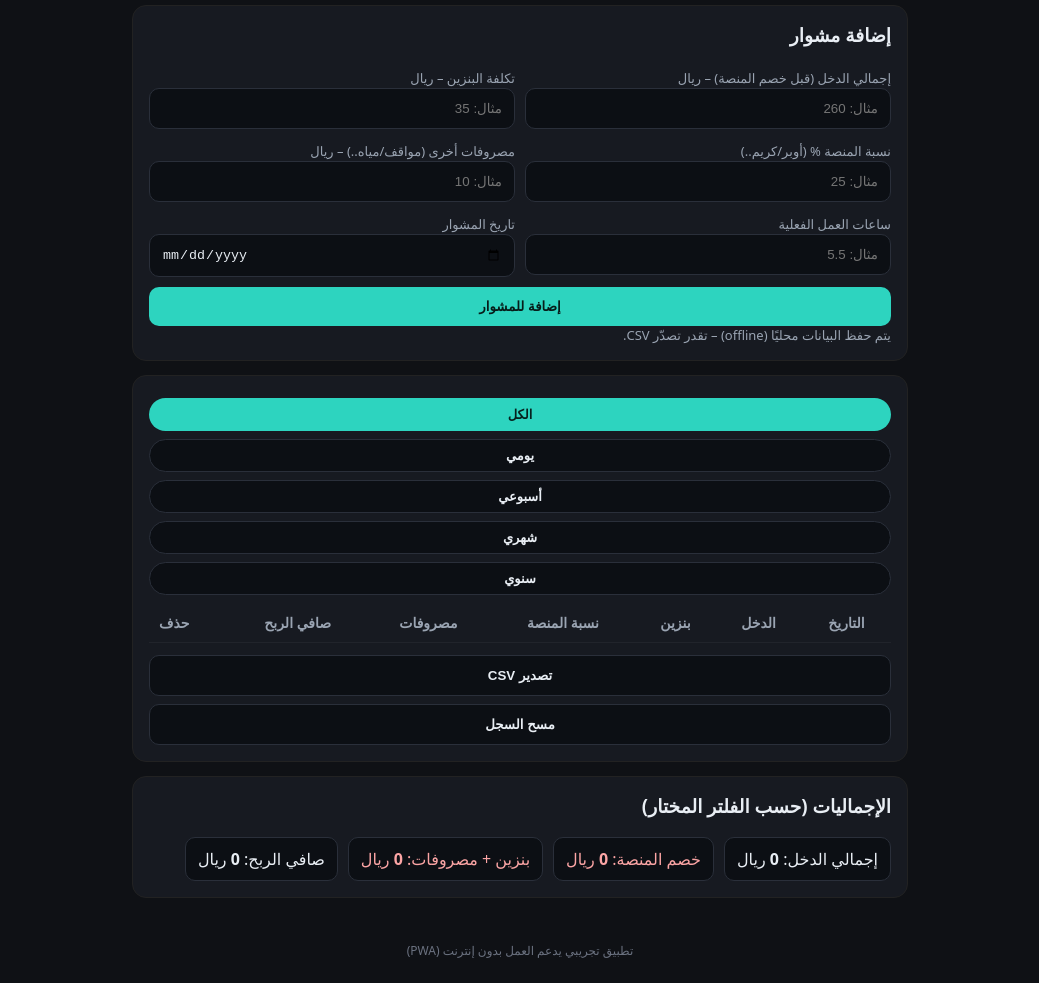
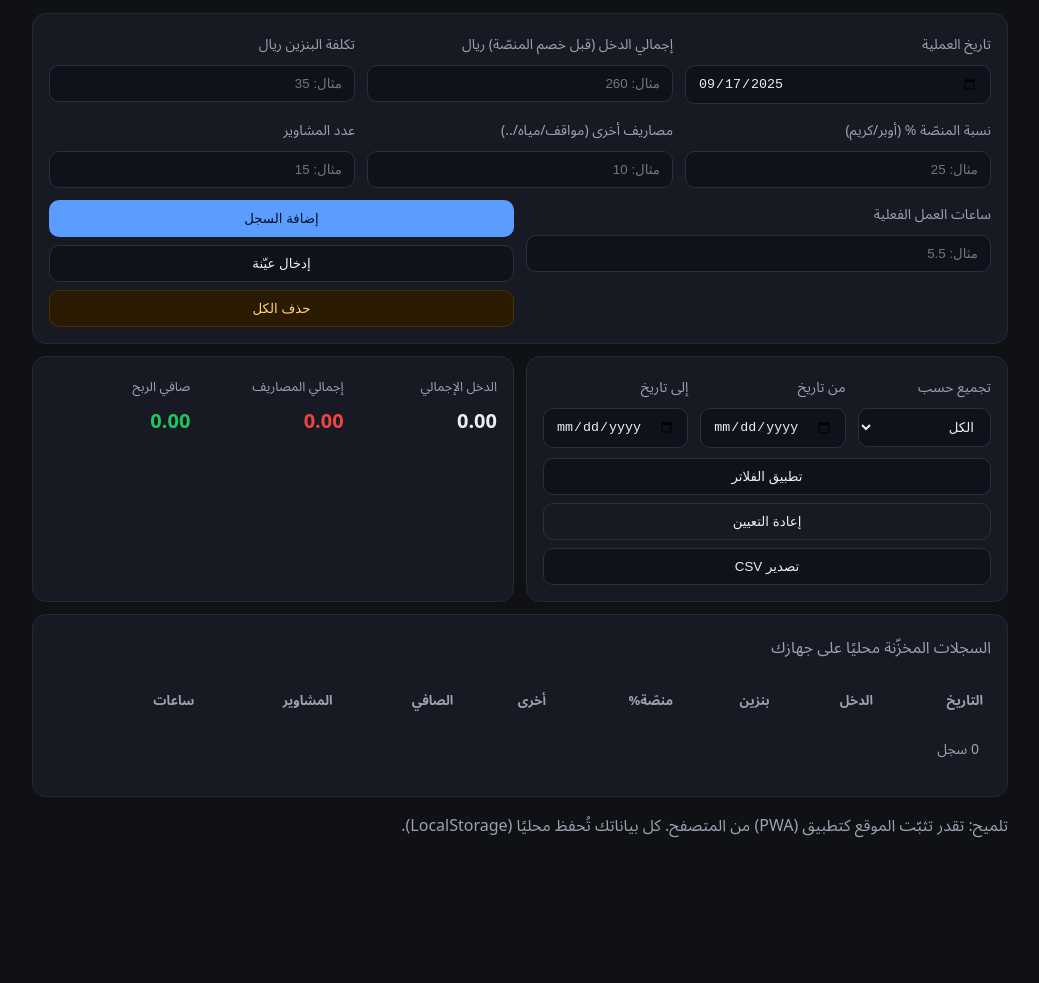
Before and after one commit to abdullahxsa/abdullah-test, a plain HTML site: page index.html in a window 1280 px wide. Shown: the part 86-1069 px from the top of the page, without its empty margins (120-1159 px from the left). After the commit the page ends 969 px from the top, so only its background shows below. Drawn offline with Linux system fonts and the light colour scheme.

Commit message:
إضافة نسخة PWA كاملة لحاسبة أرباح المشاوير

```diff
--- /dev/null
+++ b/app.js
@@ -0,0 +1,43 @@
+const KEY = "trips_v1";
+function load(){ try{return JSON.parse(localStorage.getItem(KEY))||[]}catch{return[]} }
+function save(x){ localStorage.setItem(KEY, JSON.stringify(x)); }
+const el = id=>document.getElementById(id);
+const rowsEl=el("rows"),sumIncomeEl=el("sumIncome"),sumCostsEl=el("sumCosts"),sumProfitEl=el("sumProfit"),countNoteEl=el("countNote");
+const dateEl=el("date"),incomeEl=el("income"),gasEl=el("gas"),platformEl=el("platform"),otherEl=el("other"),ridesEl=el("rides"),hoursEl=el("hours");
+const groupByEl=el("groupBy"),fromEl=el("fromDate"),toEl=el("toDate");
+let data=load();
+const toISO=d=>new Date(d).toISOString().slice(0,10); const todayISO=()=>toISO(new Date());
+function compute(e){ const income=+e.income||0; const platformFee=income*((+e.platform||0)/100); const costs=(+e.gas||0)+(+e.other||0)+platformFee; return {income,costs,profit:income-costs}; }
+function addEntry(ev){ ev&&ev.preventDefault(); const item={ id:crypto.randomUUID(), date:dateEl.value||todayISO(), income:+incomeEl.value||0, gas:+gasEl.value||0, platform:+platformEl.value||0, other:+otherEl.value||0, rides:+ridesEl.value||0, hours:+hoursEl.value||0 }; data.push(item); save(data); clearForm(); render(); }
+function removeEntry(id){ data=data.filter(x=>x.id!==id); save(data); render(); }
+function addDemo(){ const t=new Date(); const rnd=(a,b)=>Math.round(a+Math.random()*(b-a)); for(let i=0;i<8;i++){ const d=new Date(t); d.setDate(d.getDate()-i); data.push({ id:crypto.randomUUID(), date:toISO(d), income:rnd(180,320), gas:rnd(20,55), platform:25, other:rnd(0,20), rides:rnd(8,18), hours:+(Math.random()*6+3).toFixed(1) }); } save(data); render(); }
+function clearForm(){ incomeEl.value=gasEl.value=platformEl.value=otherEl.value=ridesEl.value=hoursEl.value=""; dateEl.value=todayISO(); }
+function inRange(d,f,to){ const x=toISO(d); return (!f||x>=f)&&(!to||x<=to); }
+function applyFilters(list){ const mode=groupByEl.value; const from=fromEl.value||null; const to=toEl.value||null; if(mode==="range")return list.filter(x=>inRange(x.date,from,to)); if(mode==="all")return list;
+  const now=new Date(); let s=null,e=null;
+  if(mode==="day"){ s=toISO(now); e=toISO(now);}
+  else if(mode==="week"){ const n=new Date(now); const day=(n.getDay()+6)%7; const st=new Date(n); st.setDate(n.getDate()-day); const en=new Date(st); en.setDate(st.getDate()+6); s=toISO(st); e=toISO(en);}
+  else if(mode==="month"){ const st=new Date(now.getFullYear(),now.getMonth(),1); const en=new Date(now.getFullYear(),now.getMonth()+1,0); s=toISO(st); e=toISO(en);}
+  else if(mode==="year"){ const st=new Date(now.getFullYear(),0,1); const en=new Date(now.getFullYear(),11,31); s=toISO(st); e=toISO(en);}
+  return list.filter(x=>inRange(x.date,s,e));
+}
+function exportCSV(list){ const headers=["date","income","gas","platform","other","profit","rides","hours"]; const lines=[headers.join(",")];
+  list.forEach(x=>{ const {profit}=compute(x); lines.push([x.date,x.income,x.gas,x.platform,x.other,profit.toFixed(2),x.rides,x.hours].join(",")); });
+  const blob=new Blob([lines.join("\n")],{type:"text/csv;charset=utf-8;"}); const a=document.createElement("a"); a.href=URL.createObjectURL(blob); a.download="trips.csv"; a.click(); URL.revokeObjectURL(a.href);
+}
+function render(){ const list=applyFilters([...data].sort((a,b)=>b.date.localeCompare(a.date))); rowsEl.innerHTML=""; let ti=0,tc=0,tp=0;
+  list.forEach(x=>{ const {income,costs,profit}=compute(x); ti+=income; tc+=costs; tp+=profit;
+    const tr=document.createElement("tr");
+    tr.innerHTML=`<td>${x.date}</td><td>${income.toFixed(2)}</td><td>${(+x.gas||0).toFixed(2)}</td><td>${(+x.platform||0).toFixed(1)}%</td><td>${(+x.other||0).toFixed(2)}</td><td class="${profit>=0?"ok":"bad"}">${profit.toFixed(2)}</td><td>${x.rides||0}</td><td>${x.hours||0}</td><td><button class="btn warn" data-id="${x.id}">حذف</button></td>`;
+    rowsEl.appendChild(tr);
+  });
+  sumIncomeEl.textContent=ti.toFixed(2); sumCostsEl.textContent=tc.toFixed(2); sumProfitEl.textContent=tp.toFixed(2); countNoteEl.textContent=`${list.length} سجل`;
+  rowsEl.querySelectorAll("button[data-id]").forEach(b=>b.addEventListener("click",()=>removeEntry(b.dataset.id)));
+}
+document.getElementById("addBtn").addEventListener("click",addEntry);
+document.getElementById("demoBtn").addEventListener("click",addDemo);
+document.getElementById("clearAllBtn").addEventListener("click",()=>{ if(confirm("متأكد من حذف كل السجلات؟")){ data=[]; save(data); render(); }});
+document.getElementById("applyFilters").addEventListener("click",render);
+document.getElementById("resetFilters").addEventListener("click",()=>{ groupByEl.value="all"; fromEl.value=""; toEl.value=""; render(); });
+document.getElementById("exportCsv").addEventListener("click",()=>exportCSV(applyFilters(data)));
+dateEl.value=todayISO(); render();
--- a/index.html
+++ b/index.html
@@ -2,258 +2,172 @@
 <html lang="ar" dir="rtl">
 <head>
   <meta charset="utf-8" />
-  <meta name="viewport" content="width=device-width, initial-scale=1" />
+  <meta name="viewport" content="width=device-width,initial-scale=1" />
   <title>حاسبة أرباح المشاوير</title>
   <link rel="manifest" href="manifest.webmanifest">
+  <link rel="apple-touch-icon" href="icons/icon-192.png">
   <meta name="theme-color" content="#0f1115">
   <style>
-    :root{--bg:#0f1115;--card:#171a21;--text:#e9eef4;--muted:#9aa4b2;--acc:#2dd4bf;--danger:#ef4444;border:none}
-    *{box-sizing:border-box} body{margin:0;font-family:system-ui,Segoe UI,Arial;background:var(--bg);color:var(--text)}
-    header{padding:20px 16px;text-align:center;border-bottom:1px solid #222}
-    h1{margin:0;font-size:22px}
-    .container{max-width:800px;margin:20px auto;padding:0 12px}
-    .card{background:var(--card);border:1px solid #222;border-radius:14px;padding:16px;margin-bottom:14px}
-    .row{display:grid;gap:10px;grid-template-columns:1fr 1fr}
-    .row .full{grid-column:1/-1}
-    label{font-size:13px;color:var(--muted)}
-    input,select,button{width:100%;padding:12px;border-radius:10px;border:1px solid #2a2f3a;background:#0c0f14;color:#e9eef4}
-    input:focus,select:focus{outline:2px solid #2dd4bf}
-    button{background:var(--acc);color:#071d1a;border:none;cursor:pointer;font-weight:600}
-    button.secondary{background:#0c0f14;border:1px solid #2a2f3a;color:#e9eef4}
-    .tabs{display:flex;gap:8px;flex-wrap:wrap;margin-top:6px}
-    .tab{padding:8px 10px;border-radius:999px;border:1px solid #2a2f3a;background:#0c0f14;color:#e9eef4;cursor:pointer;font-size:13px}
-    .tab.active{background:var(--acc);color:#06221e;border-color:transparent}
-    table{width:100%;border-collapse:collapse;margin-top:8px}
-    th,td{border-bottom:1px solid #21242b;padding:10px;font-size:14px}
-    th{color:var(--muted);font-weight:600}
-    .right{text-align:left}
-    .muted{color:var(--muted);font-size:13px}
-    .total{display:flex;gap:10px;flex-wrap:wrap}
-    .chip{background:#0c0f14;border:1px solid #2a2f3a;border-radius:10px;padding:10px 12px}
-    .danger{color:#fca5a5}
-    footer{padding:24px 16px;text-align:center;color:#6b7280;font-size:12px}
-    @media (max-width:720px){.row{grid-template-columns:1fr}}
+    :root { --bg:#0f1115; --card:#171a22; --text:#eaeef5; --muted:#9aa3b2; --accent:#5b9dff; --ok:#22c55e; --warn:#f59e0b; --bad:#ef4444; }
+    *{box-sizing:border-box} html,body{margin:0;background:var(--bg);color:var(--text);font-family:system-ui,-apple-system,"Segoe UI",Roboto,"Noto Sans Arabic","Noto Sans",Tahoma,Arial,sans-serif}
+    .container{max-width:1024px;margin:auto;padding:24px}
+    h1{font-size:28px;margin:0 0 16px;display:flex;gap:8px;align-items:center}
+    .grid{display:grid;gap:12px}
+    .card{background:var(--card);border:1px solid #242938;border-radius:14px;padding:16px}
+    label{font-size:14px;color:var(--muted);display:block;margin-bottom:6px}
+    input,select,button{width:100%;padding:10px 12px;border-radius:10px;border:1px solid #2a3040;background:#0f121a;color:var(--text)}
+    input:focus,select:focus{outline:2px solid var(--accent);border-color:transparent}
+    .row{display:grid;grid-template-columns:repeat(2,1fr);gap:12px}
+    .row-3{display:grid;grid-template-columns:repeat(3,1fr);gap:12px}
+    .actions{display:flex;gap:8px;flex-wrap:wrap}
+    .btn{cursor:pointer;border:1px solid #2a3040;background:#0f121a}
+    .btn.primary{background:var(--accent);border-color:transparent;color:#001226}
+    .btn.warn{background:#2a1a00;border-color:#4a3100;color:#ffd37a}
+    .btn.ghost{background:transparent}
+    table{width:100%;border-collapse:separate;border-spacing:0 8px}
+    thead th{font-weight:600;color:var(--muted);text-align:right;font-size:13px;padding:4px 8px}
+    tbody td{background:#0f121a;border:1px solid #23293a;border-left:none;border-right:none;padding:10px 12px}
+    tbody tr{border-radius:10px;overflow:hidden}
+    tfoot td{color:var(--muted);font-size:14px;padding:8px 12px}
+    .stat{display:flex;flex-direction:column;gap:6px}
+    .stat .k{font-size:13px;color:var(--muted)}
+    .stat .v{font-size:20px;font-weight:700}
+    .ok{color:var(--ok)} .bad{color:var(--bad)}
+    .muted{color:var(--muted)}
+    @media (max-width:720px){ .row, .row-3{grid-template-columns:1fr} }
   </style>
 </head>
 <body>
-  <header><h1>🚕 حاسبة أرباح المشاوير</h1></header>
+  <div class="container">
+    <h1> حاسبة أرباح المشاوير</h1>
 
-  <div class="container">
+    <div class="card grid" id="formCard">
+      <div class="row-3">
+        <div>
+          <label>تاريخ العملية</label>
+          <input type="date" id="date" />
+        </div>
+        <div>
+          <label>إجمالي الدخل (قبل خصم المنصّة)  ريال</label>
+          <input type="number" step="0.01" id="income" placeholder="مثال: 260" />
+        </div>
+        <div>
+          <label>تكلفة البنزين  ريال</label>
+          <input type="number" step="0.01" id="gas" placeholder="مثال: 35" />
+        </div>
+      </div>
 
-    <!-- إدخال رحلة جديدة -->
-    <div class="card">
-      <h3 style="margin-top:0">إضافة مشوار</h3>
+      <div class="row-3">
+        <div>
+          <label>نسبة المنصّة % (أوبر/كريم)</label>
+          <input type="number" step="0.01" id="platform" placeholder="مثال: 25" />
+        </div>
+        <div>
+          <label>مصاريف أخرى (مواقف/مياه/..)</label>
+          <input type="number" step="0.01" id="other" placeholder="مثال: 10" />
+        </div>
+        <div>
+          <label>عدد المشاوير</label>
+          <input type="number" step="1" id="rides" placeholder="مثال: 15" />
+        </div>
+      </div>
+
       <div class="row">
         <div>
-          <label>إجمالي الدخل (قبل خصم المنصة) – ريال</label>
-          <input id="income" type="number" min="0" step="0.5" placeholder="مثال: 260">
+          <label>ساعات العمل الفعلية</label>
+          <input type="number" step="0.1" id="hours" placeholder="مثال: 5.5" />
+        </div>
+        <div class="actions">
+          <button class="btn primary" id="addBtn">إضافة السجل</button>
+          <button class="btn" id="demoBtn" title="إدخال عينة">إدخال عيّنة</button>
+          <button class="btn warn" id="clearAllBtn">حذف الكل</button>
+        </div>
+      </div>
+    </div>
+
+    <div class="row" style="margin-top:12px">
+      <div class="card">
+        <div class="row-3">
+          <div>
+            <label>تجميع حسب</label>
+            <select id="groupBy">
+              <option value="all">الكل</option>
+              <option value="day">يومي</option>
+              <option value="week">أسبوعي</option>
+              <option value="month">شهري</option>
+              <option value="year">سنوي</option>
+              <option value="range">نطاق تاريخ</option>
+            </select>
           </div>
           <div>
-          <label>تكلفة البنزين – ريال</label>
-          <input id="fuel" type="number" min="0" step="0.5" placeholder="مثال: 35">
+            <label>من تاريخ</label>
+            <input type="date" id="fromDate">
           </div>
           <div>
-          <label>نسبة المنصة % (أوبر/كريم..)</label>
-          <input id="platform" type="number" min="0" step="0.5" placeholder="مثال: 25">
-        </div>
-        <div>
-          <label>مصروفات أخرى (مواقف/مياه..) – ريال</label>
-          <input id="extras" type="number" min="0" step="0.5" placeholder="مثال: 10">
-        </div>
-        <div>
-          <label>ساعات العمل الفعلية</label>
-          <input id="hours" type="number" min="0" step="0.5" placeholder="مثال: 5.5">
-        </div>
-        <div>
-          <label>تاريخ المشوار</label>
-          <input id="date" type="date">
-        </div>
-        <div class="full">
-          <button id="addBtn">إضافة للمشوار</button>
+            <label>إلى تاريخ</label>
+            <input type="date" id="toDate">
           </div>
         </div>
-      <div class="muted">يتم حفظ البيانات محليًا (offline) – تقدر تصدّر CSV.</div>
+        <div class="actions" style="margin-top:10px">
+          <button class="btn" id="applyFilters">تطبيق الفلاتر</button>
+          <button class="btn ghost" id="resetFilters">إعادة التعيين</button>
+          <button class="btn" id="exportCsv">تصدير CSV</button>
+        </div>
       </div>
 
-    <!-- الفلاتر و الجدول -->
-    <div class="card">
-      <div class="tabs" id="filters">
-        <button class="tab active" data-range="all">الكل</button>
-        <button class="tab" data-range="day">يومي</button>
-        <button class="tab" data-range="week">أسبوعي</button>
-        <button class="tab" data-range="month">شهري</button>
-        <button class="tab" data-range="year">سنوي</button>
+      <div class="card row-3">
+        <div class="stat">
+          <div class="k">الدخل الإجمالي</div>
+          <div class="v" id="sumIncome">0</div>
+        </div>
+        <div class="stat">
+          <div class="k">إجمالي المصاريف</div>
+          <div class="v bad" id="sumCosts">0</div>
+        </div>
+        <div class="stat">
+          <div class="k">صافي الربح</div>
+          <div class="v ok" id="sumProfit">0</div>
+        </div>
+      </div>
     </div>
 
-      <table id="table">
+    <div class="card" style="margin-top:12px">
+      <div class="muted" style="margin-bottom:10px">السجلات المخزّنة محليًا على جهازك</div>
+      <div style="overflow:auto">
+        <table>
           <thead>
             <tr>
               <th>التاريخ</th>
               <th>الدخل</th>
               <th>بنزين</th>
-            <th>نسبة المنصة</th>
-            <th>مصروفات</th>
-            <th>صافي الربح</th>
-            <th class="right">حذف</th>
+              <th>منصّة%</th>
+              <th>أخرى</th>
+              <th>الصافي</th>
+              <th>المشاوير</th>
+              <th>ساعات</th>
+              <th></th>
             </tr>
           </thead>
-        <tbody></tbody>
+          <tbody id="rows"></tbody>
+          <tfoot>
+            <tr>
+              <td colspan="9" class="muted" id="countNote">0 سجل</td>
+            </tr>
+          </tfoot>
         </table>
-
-      <div style="margin-top:12px; display:flex; gap:8px; flex-wrap:wrap">
-        <button class="secondary" id="exportCsv">تصدير CSV</button>
-        <button class="secondary" id="clearAll">مسح السجل</button>
       </div>
     </div>
 
-    <!-- الإجماليات -->
-    <div class="card">
-      <h3 style="margin-top:0">الإجماليات (حسب الفلتر المختار)</h3>
-      <div class="total">
-        <div class="chip">إجمالي الدخل: <b id="sumIncome">0</b> ريال</div>
-        <div class="chip danger">خصم المنصة: <b id="sumPlatform">0</b> ريال</div>
-        <div class="chip danger">بنزين + مصروفات: <b id="sumCosts">0</b> ريال</div>
-        <div class="chip">صافي الربح: <b id="sumNet">0</b> ريال</div>
-      </div>
+    <p class="muted" style="margin-top:12px">
+      تلميح: تقدر تثبّت الموقع كتطبيق (PWA) من المتصفح. كل بياناتك تُحفظ محليًا (LocalStorage).
+    </p>
   </div>
 
-  </div>
-
-  <footer>تطبيق تجريبي يدعم العمل بدون إنترنت (PWA)</footer>
-
+  <script src="app.js"></script>
   <script>
-    // تخزين محلي
-    const key = "trips_v1";
-    const $ = (id)=>document.getElementById(id);
-    const tbody = document.querySelector("#table tbody");
-    const filters = document.getElementById("filters");
-    let currentRange = "all";
-
-    const load = () => JSON.parse(localStorage.getItem(key) || "[]");
-    const save = (arr) => localStorage.setItem(key, JSON.stringify(arr));
-
-    function calcNet(t){
-      const plat = (t.income * (t.platform/100));
-      const costs = plat + t.fuel + t.extras;
-      const net = t.income - costs;
-      return {plat: round(plat), costs: round(costs), net: round(net)};
-    }
-    const round = n => Math.round(n*100)/100;
-
-    function addTrip(){
-      const t = {
-        id: crypto.randomUUID(),
-        date: $("date").value || new Date().toISOString().slice(0,10),
-        income: +$("income").value || 0,
-        fuel: +$("fuel").value || 0,
-        platform: +$("platform").value || 0,
-        extras: +$("extras").value || 0,
-        hours: +$("hours").value || 0
-      };
-      const trips = load();
-      trips.unshift(t);
-      save(trips);
-      render();
-      clearInputs();
-    }
-
-    function clearInputs(){
-      ["income","fuel","platform","extras","hours"].forEach(id=>$(id).value="");
-    }
-
-    function inRange(d,range){
-      const dt = new Date(d);
-      const now = new Date();
-      switch(range){
-        case "day":
-          return dt.toDateString()===now.toDateString();
-        case "week":{
-          const start = new Date(now); start.setDate(now.getDate()-6);
-          start.setHours(0,0,0,0);
-          return dt>=start && dt<=now;
-        }
-        case "month":{
-          return dt.getMonth()===now.getMonth() && dt.getFullYear()===now.getFullYear();
-        }
-        case "year":{
-          return dt.getFullYear()===now.getFullYear();
-        }
-        default: return true;
-      }
-    }
-
-    function render(){
-      const trips = load().filter(t=>inRange(t.date,currentRange));
-      tbody.innerHTML = "";
-      let sumIncome=0,sumPlat=0,sumCosts=0,sumNet=0;
-      for(const t of trips){
-        const c = calcNet(t);
-        sumIncome += t.income;
-        sumPlat   += c.plat;
-        sumCosts  += (t.fuel + t.extras + c.plat);
-        sumNet    += c.net;
-
-        const tr = document.createElement("tr");
-        tr.innerHTML = `
-          <td>${t.date}</td>
-          <td>${t.income}</td>
-          <td>${t.fuel}</td>
-          <td>${t.platform}%</td>
-          <td>${t.extras}</td>
-          <td><b>${c.net}</b></td>
-          <td class="right"><button class="secondary" data-del="${t.id}">حذف</button></td>
-        `;
-        tbody.appendChild(tr);
-      }
-      $("sumIncome").textContent = round(sumIncome);
-      $("sumPlatform").textContent = round(sumPlat);
-      $("sumCosts").textContent = round(sumCosts);
-      $("sumNet").textContent = round(sumNet);
-    }
-
-    // تصدير CSV
-    function exportCSV(){
-      const trips = load();
-      const rows = [["date","income","fuel","platform%","extras","hours","net"]];
-      for(const t of trips){
-        const c = calcNet(t);
-        rows.push([t.date,t.income,t.fuel,t.platform,t.extras,t.hours,c.net]);
-      }
-      const csv = rows.map(r=>r.join(",")).join("\n");
-      const blob = new Blob([csv],{type:"text/csv;charset=utf-8;"});
-      const a = document.createElement("a");
-      a.href = URL.createObjectURL(blob);
-      a.download = "trips.csv";
-      a.click();
-    }
-
-    // حذف
-    tbody.addEventListener("click",(e)=>{
-      const id = e.target.dataset.del;
-      if(!id) return;
-      const trips = load().filter(t=>t.id!==id);
-      save(trips); render();
-    });
-
-    // أحداث
-    $("addBtn").onclick = addTrip;
-    $("exportCsv").onclick = exportCSV;
-    $("clearAll").onclick = ()=>{ if(confirm("مسح كل السجل؟")){ save([]); render(); } };
-    filters.addEventListener("click",(e)=>{
-      if(!e.target.classList.contains("tab")) return;
-      document.querySelectorAll(".tab").forEach(t=>t.classList.remove("active"));
-      e.target.classList.add("active");
-      currentRange = e.target.dataset.range;
-      render();
-    });
-
-    // أول رسم
-    render();
-
-    // تسجبل سيرفس ووركر (PWA)
-    if("serviceWorker" in navigator){
-      window.addEventListener("load", ()=> {
-        navigator.serviceWorker.register("./sw.js").catch(console.error);
+    if ('serviceWorker' in navigator) {
+      window.addEventListener('load', () => {
+        navigator.serviceWorker.register('./sw.js').catch(console.error);
       });
     }
   </script>
```
Also changed, not shown: sw.js (+10 -25 lines), manifest.webmanifest. Lines whose indentation alone changed are shown as unchanged.
